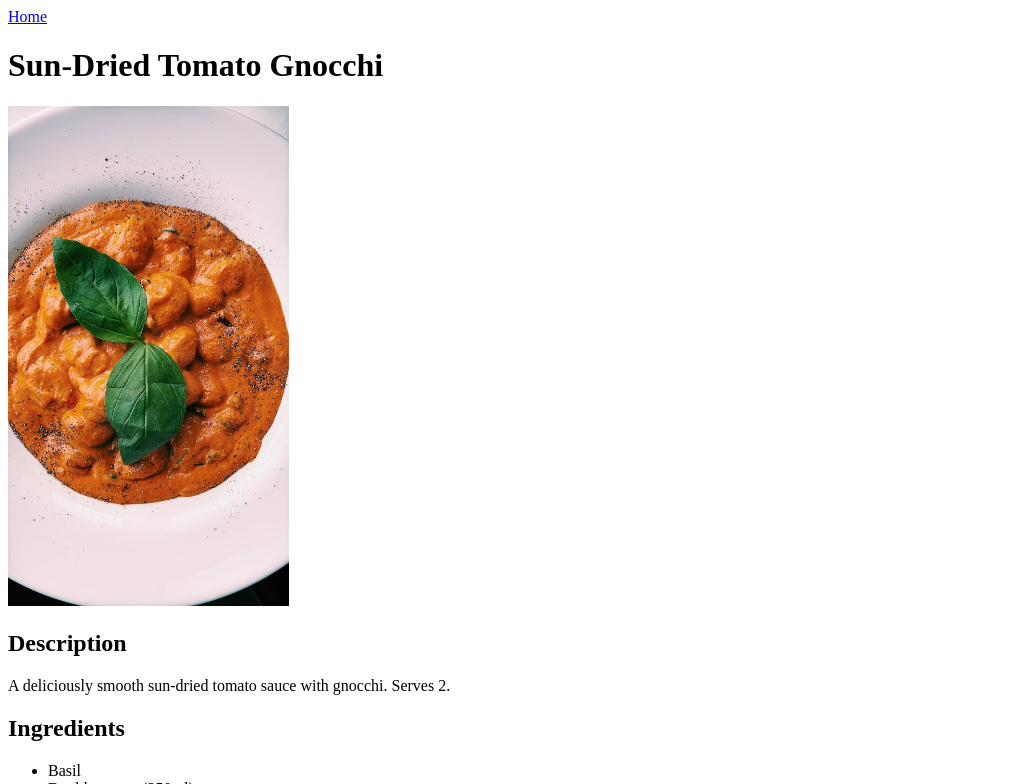
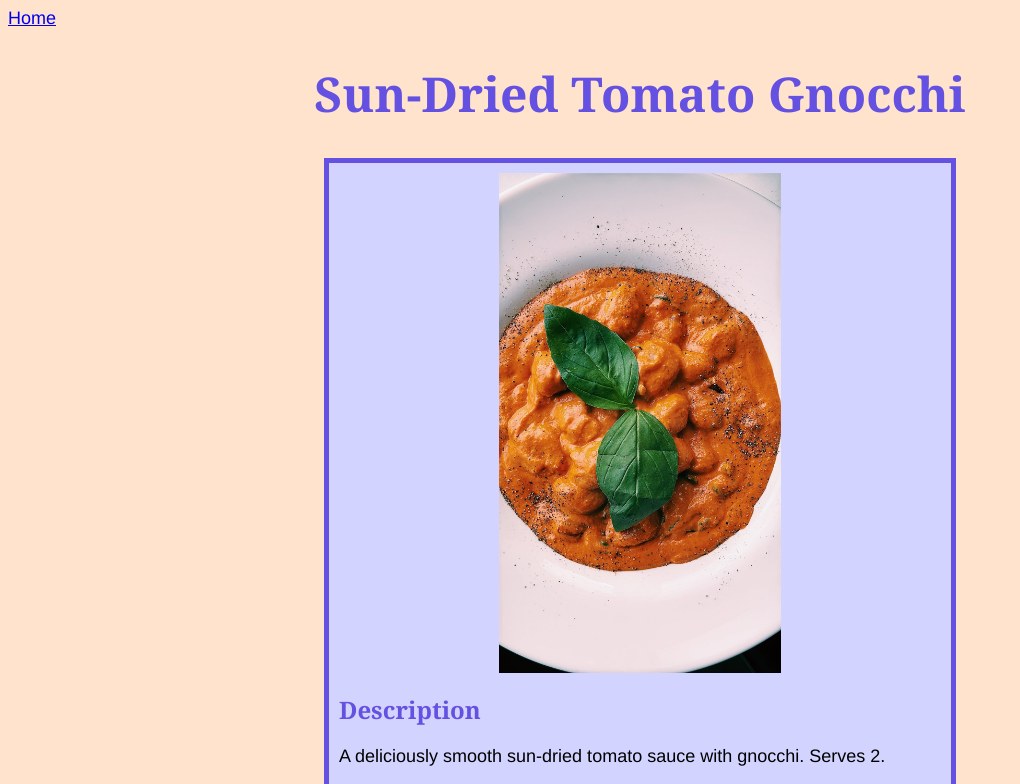
Before and after one commit to rowanm127/odin-recipes, a plain HTML site: page recipes/sun-dried-tomato-gnocchi.html in a window 1280 px wide. Shown: the top 784 px of the page, without its empty margins (0-1020 px from the left). Drawn offline with Linux system fonts and the light colour scheme.

Commit message:
Add css style
Added a stylesheet and updated html pages with classes and a div container for main content.

```diff
--- a/recipes/sun-dried-tomato-gnocchi.html
+++ b/recipes/sun-dried-tomato-gnocchi.html
@@ -4,12 +4,14 @@
 <head>
     <meta charset="UTF-8">
     <title>Sun-Dried Tomato Gnocchi</title>
+    <link rel="stylesheet" href="../style.css">
 </head>
 
 <body>
     <a href="../index.html">Home</a>
-    <h1>Sun-Dried Tomato Gnocchi</h1>
-    <img src="imgs/sun-dried-tomato-gnocchi.jpg" height="500">
+    <h1 class="title">Sun-Dried Tomato Gnocchi</h1>
+    <div class="content">
+    <img src="imgs/sun-dried-tomato-gnocchi.jpg">
     <h2>Description</h2>
     <p>A deliciously smooth sun-dried tomato sauce with gnocchi. Serves 2.</p>
     <h2>Ingredients</h2>
@@ -32,6 +34,7 @@
         <li>In the same pan, fry the gnocchi for 2/3 mins until slightly toasted and then pour in the sauce.</li>
         <li>Chop up some basil and add to the sauce. Season to taste. Serve up the gnocchi and top with more basil and optional mozzarella or chilli flakes (if you want it spicy).</li>
     </ol>
+    </div>
 </body>
 
 </html>
--- /dev/null
+++ b/style.css
@@ -0,0 +1,40 @@
+* {
+    box-sizing: border-box;
+}
+
+body {
+    background-color: rgb(255, 227, 205);
+}
+
+h1, h2, h3 {
+    font-family: Georgia, "Times New Roman", serif;
+    color: rgb(100, 81, 225);
+}
+
+h1 {
+    font-size: 48px;
+}
+
+p, a, li {
+    font-family: Helvetica, Arial, sans-serif;
+    font-size: 18px;
+}
+
+.title {
+    text-align: center;
+}
+
+.content {
+    background-color: rgb(211, 211, 255);
+    margin: auto;
+    width: 50%;
+    border:5px, solid, rgb(100, 81, 225);
+    padding: 10px;
+}
+
+.content img {
+    display: block;
+    margin: auto;
+    max-height: 500px;
+    max-width: 100%;
+}
```
Also changed, not shown: index.html (+6 -2 lines), recipes/mac-n-cheese.html (+4 -1 lines), recipes/vegan-butter-tofu.html (+4 -1 lines).
